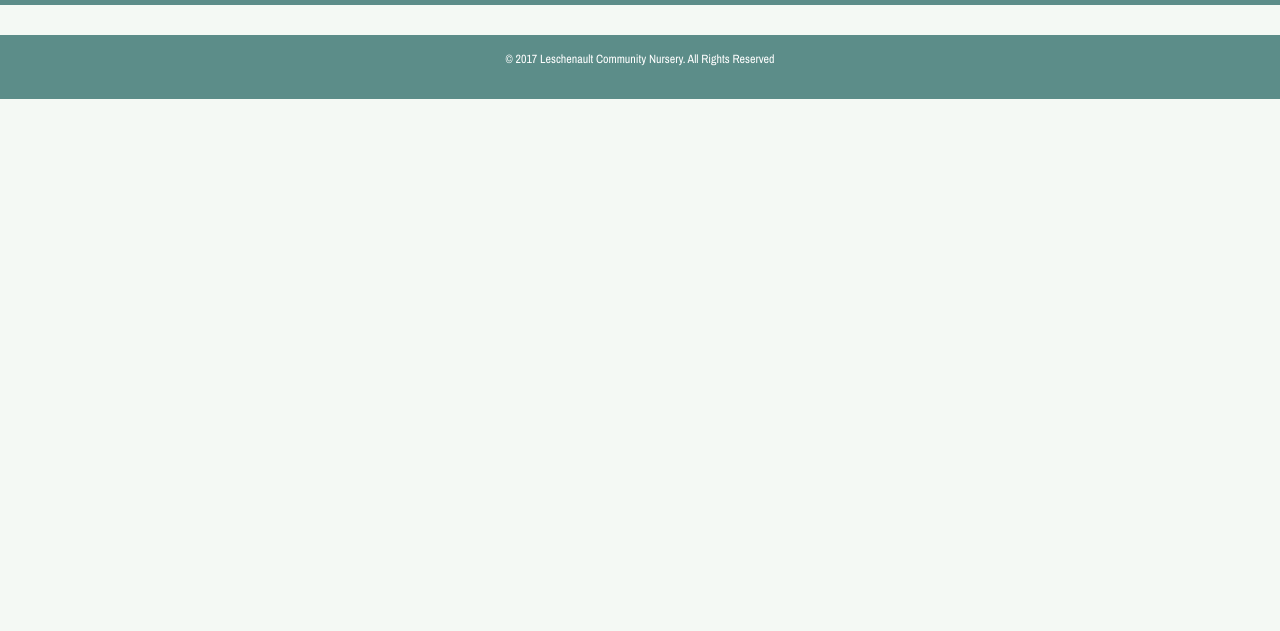
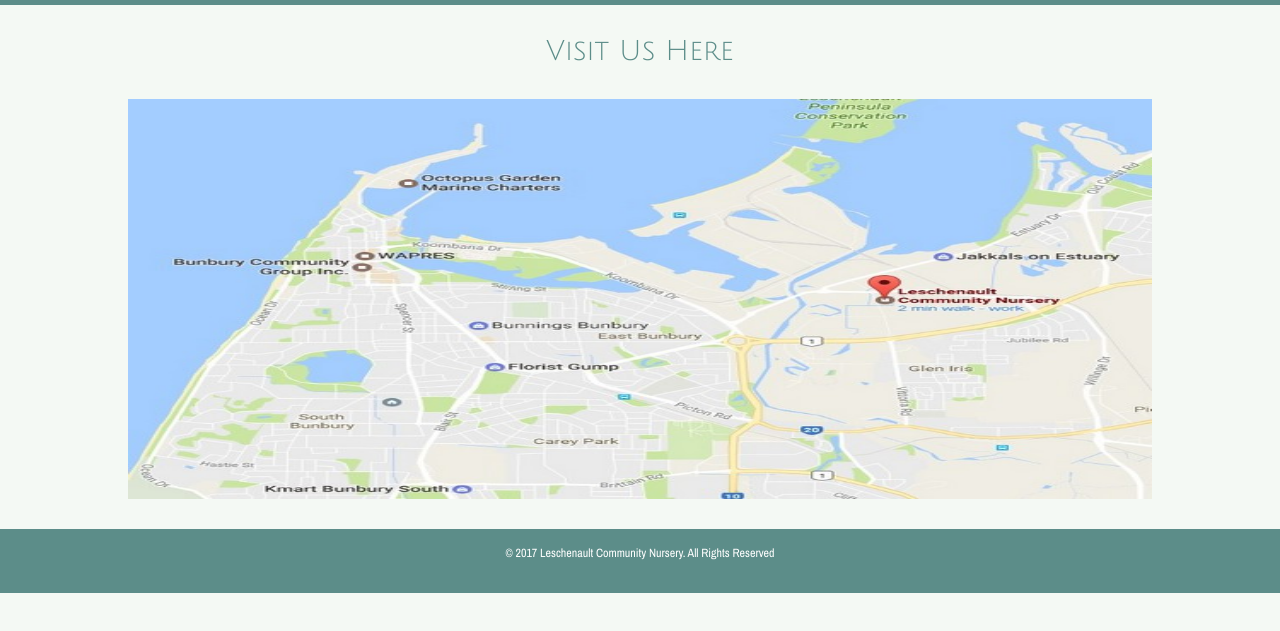
Before and after one commit to Hamdev-Mitch/LeschenaultCommunityNursery, a plain HTML site: page contact.html in a window 1280 px wide. Shown: the part 81-712 px from the top of the page. Drawn offline with nearby package versions, Linux system fonts and the light colour scheme.

Commit message:
Added Map to Contact Page

```diff
--- a/contact.html
+++ b/contact.html
@@ -57,10 +57,10 @@
 
   <!--   NAVBAR END   -->
 
-
-
-
-
+  <h3 id="mapHeading">Visit Us Here</h3>
+      <div id="map">
+        <img id="mapImage" src="assets/map.jpg" alt="map of location">
+      </div>
   <!-- FOOTER START -->
     <div class="footer">
       <p class="footerText">© 2017 Leschenault Community Nursery. All Rights Reserved</p>
--- a/css/mobile.css
+++ b/css/mobile.css
@@ -277,4 +277,23 @@
   text-align: left;
 }
 
-/*  plants page */
+/*  Plants page */
+
+
+/* Contact Page */
+#mapHeading{
+  padding-top: 30px;
+  text-align: center;
+
+}
+
+#map {
+height:50vh;
+margin-left: 10vw;
+width: 80vw;
+
+}
+
+#mapImage{
+height:50vh;
+}
```
Also changed, not shown: assets/map.jpg (added).
